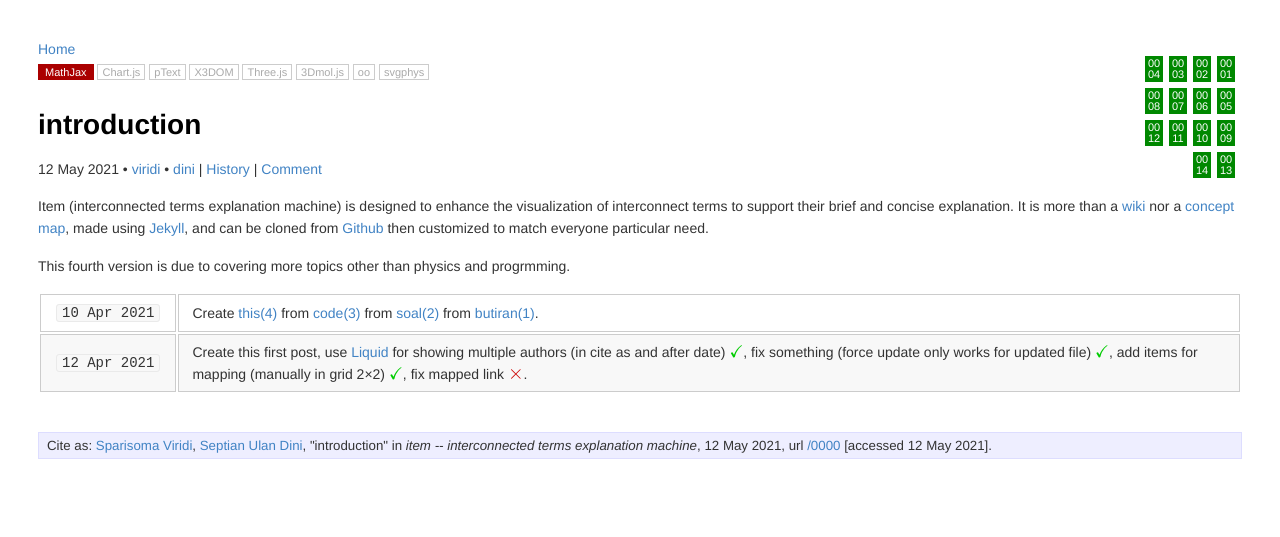
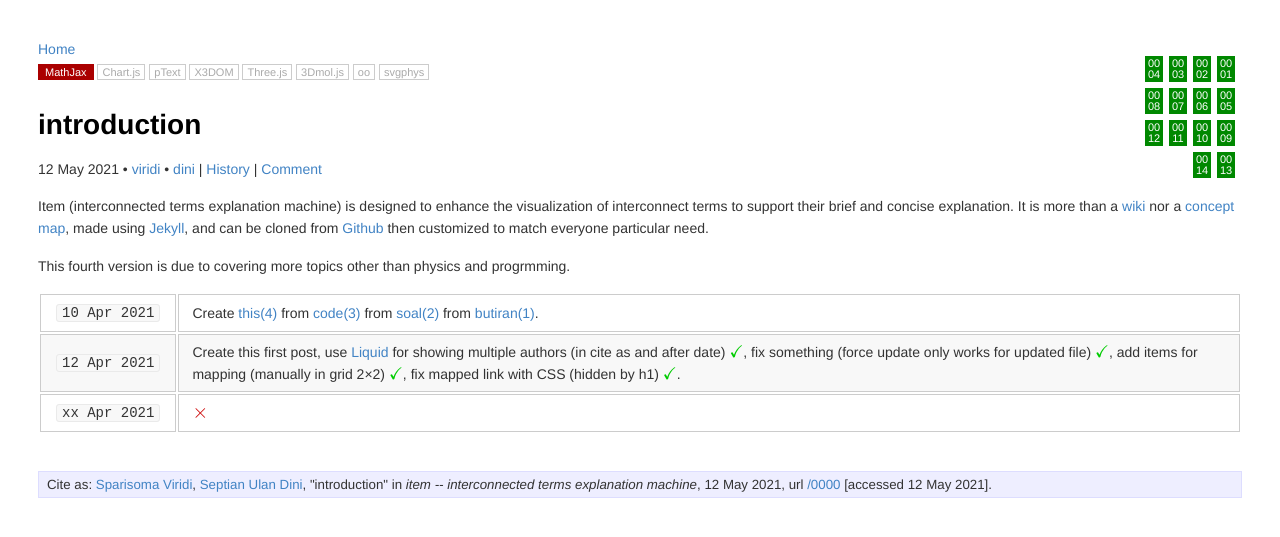
Before and after one commit to dudung/butir, a Jekyll site: the page built from _posts/0/00/2021-05-12-introduction.md, in a window 1280 px wide. Shown: the top 537 px of the page. Built offline with Jekyll 4.4.1, drawn with Linux system fonts in a browser that asks for light colours; formulas are drawn with MathJax 3.

Commit message:
fix css, fin

```diff
--- a/_posts/0/00/2021-05-12-introduction.md
+++ b/_posts/0/00/2021-05-12-introduction.md
@@ -24,4 +24,5 @@ Item (interconnected terms explanation machine) is designed to enhance the visua
 This fourth version is due to covering more topics other than physics and progrmming.
 
 `10 Apr 2021` | Create [this(4)](https://dudung.github.io/item) from [code(3)](https://dudung.github.io/code) from [soal(2)](https://dudung.github.io/soal) from [butiran(1)](https://butiran.github.io).
-`12 Apr 2021` | Create this first post, use [Liquid ](https://shopify.github.io/liquid/) for showing multiple authors (in cite as and after date) $\color{#0c0}\checkmark$, fix something (force update only works for updated file) $\color{#0c0}\checkmark$, add items for mapping (manually in grid 2&times;2) $\color{#0c0}\checkmark$, fix mapped link $\large\color{#c00}\times$.
+`12 Apr 2021` | Create this first post, use [Liquid ](https://shopify.github.io/liquid/) for showing multiple authors (in cite as and after date) $\color{#0c0}\checkmark$, fix something (force update only works for updated file) $\color{#0c0}\checkmark$, add items for mapping (manually in grid 2&times;2) $\color{#0c0}\checkmark$, fix mapped link with CSS (hidden by h1) $\color{#0c0}\checkmark$.
+`xx Apr 2021` | $\large\color{#c00}\times$
```
Also changed, not shown: other parts of _posts/0/00/2021-05-12-introduction.md (+1 -1 lines).
